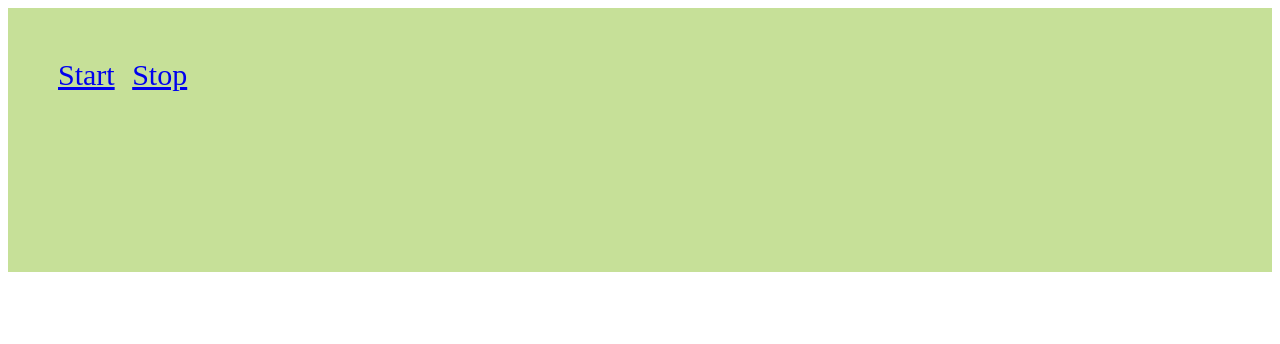
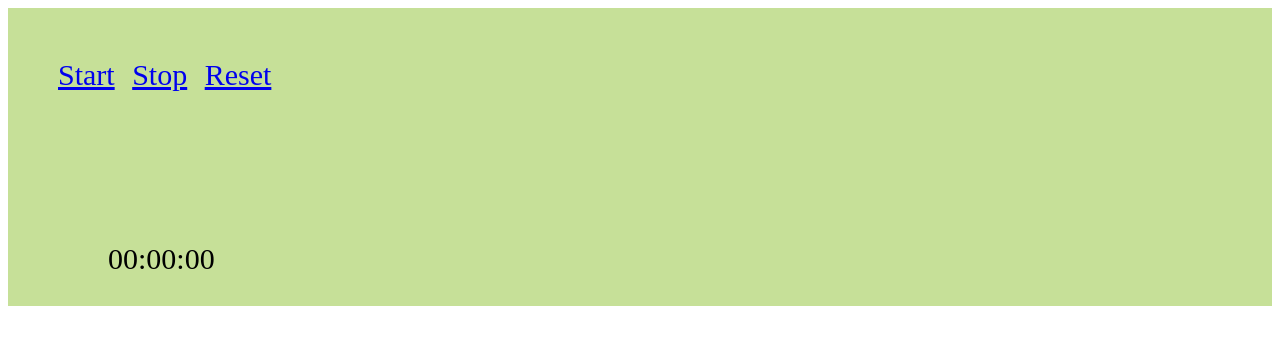
Before and after one commit to elwira-m/Zadanie15.6, a website: page index.html in a window 1280 px wide. Drawn offline with Linux system fonts and the light colour scheme; files that its build step writes are made by us from their sources.

Commit message:
Update index.html

```diff
--- a/index.html
+++ b/index.html
@@ -10,10 +10,13 @@
   	 <nav class="controls">
      		 <a href="#" class="button" id="start">Start</a>
      		 <a href="#" class="button" id="stop">Stop</a>
+     		 <a href="#" class="button" id="reset">Reset</a>
    	 </nav>
    	 <div class="stopwatch"></div>
    	 <ul class="results"></ul>
+    </div>
+
     <script type="text/javascript" src="script-compiled.js"></script>
-	</div>
+
   </body>
 </html>
```
Lines whose indentation alone changed are shown as unchanged.
